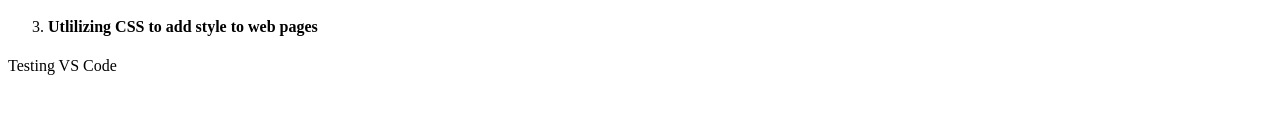
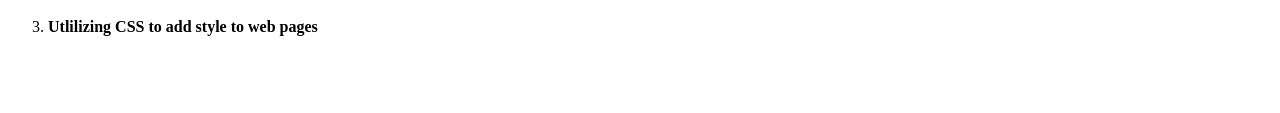
Before and after one commit to RobertGumeny/WeeklyJournal, a plain HTML site: page index.html in a window 1280 px wide. Shown: the part 309-422 px from the top of the page. Drawn offline with Linux system fonts and the light colour scheme.

Commit message:
Removed test

```diff
--- a/index.html
+++ b/index.html
@@ -17,6 +17,5 @@
     <li><h4>Basic HTML to structure web pages</h4></li>
     <li><h4>Utlilizing CSS to add style to web pages</h4></li>
   </ol>
-  <p>Testing VS Code</p>
 </body>
 </html>
```
